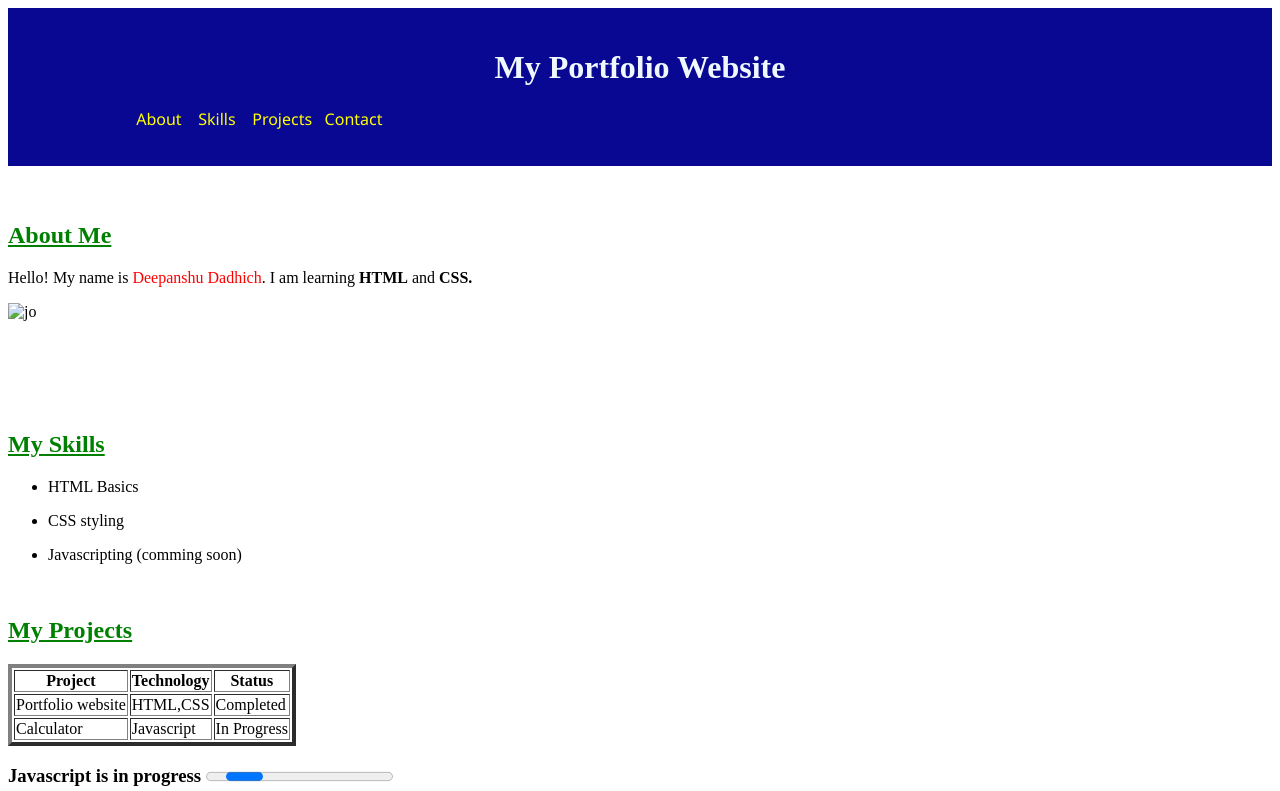
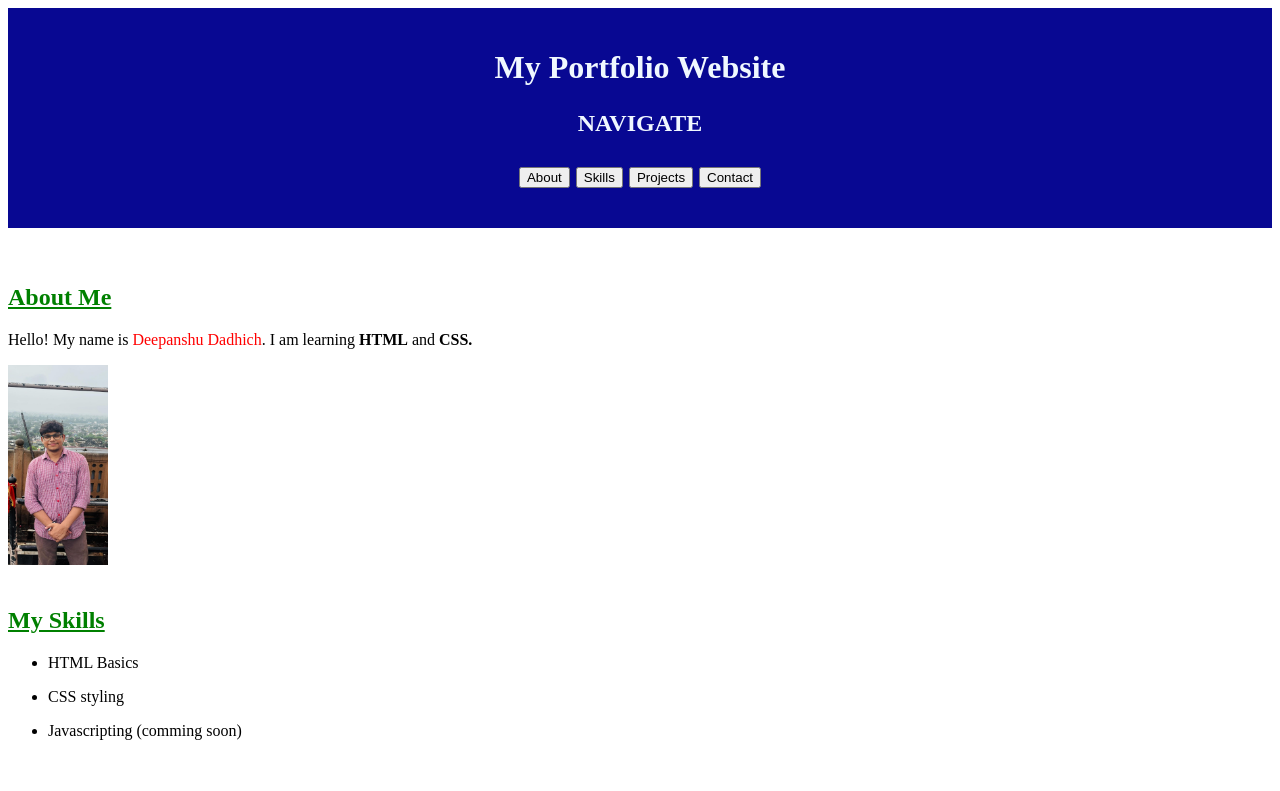
Before and after one commit to rdomspace-bit/portfolio, a plain HTML site: page project1 .html in a window 1280 px wide. Shown: the top 791 px of the page. Drawn offline with Linux system fonts and the light colour scheme.

Commit message:
Update project1.html

```diff
--- a/project1 .html
+++ b/project1 .html
@@ -4,25 +4,36 @@
     <meta charset="UTF-8">
     <meta name="viewport" content="width=device-width, initial-scale=1.0">
     <title> My Portfolio</title>
+
     <style>
+    .button:hover {
+        background-color: #076fdf;
+    }
 
+    .button:active {
+        scale: 0.8;
+        transition: 0.2s;
+    }
     </style>
-
 </head>
 <header style="background-color: rgb(8, 8, 146) ;padding: 20px; color: aliceblue;">
-<h1 > <center>My Portfolio Website </center></h1>
-<p> <pre style="color: yellow; font-family: 'Segoe UI', Tahoma, Geneva, Verdana, sans-serif;">                          About    Skills    Projects   Contact</pre></p>
-
-</header><br> <br>
+<h1><center>My Portfolio Website </center></h1>
+<h2 style="text-align: center; cursor: ;">
+        <p>NAVIGATE</p>
+        <button class = "button"> About </button>
+        <button class="button" onclick="document.getElementById('skills').scrollIntoView({ behavior: 'smooth' });"> Skills </button>
+        <button class = "button"> Projects </button>
+        <button class = "button"> Contact </button>
+    </h2>
+</header><br><br>
 
 <h2 style="color: green;"><u>About Me</u></h2>
 <p>Hello! My name is <span style="color: red;">Deepanshu Dadhich</span>. I am learning <b>HTML</b> and <b>CSS.</b></p>
-    <img src="/polarismajeedsir.html/dishu_pic.jpg " alt="jo" width="300" height=""><br><br><br><br><br><br>
+<img src="https://github.com/rdomspace-bit/portfolio/blob/main/deepanshupfp.jpeg?raw=true" alt="PFP HERE" width="100" height="200"><br><br>
 
 <h2 style="color: green;"><u> My Skills</u></h2>
 <ul>
-    <li>
- <p>HTML Basics</p> </li>
+    <li><p>HTML Basics</p> </li>
 <li><p>CSS styling</p></li>
 <li><p>Javascripting (comming soon)</p></li>
 </ul><br>
@@ -51,8 +62,7 @@
 
 
     </table>
-
-
     <h3>Javascript is in progress <progress></progress></h3>
 </body>
+
 </html>
```
